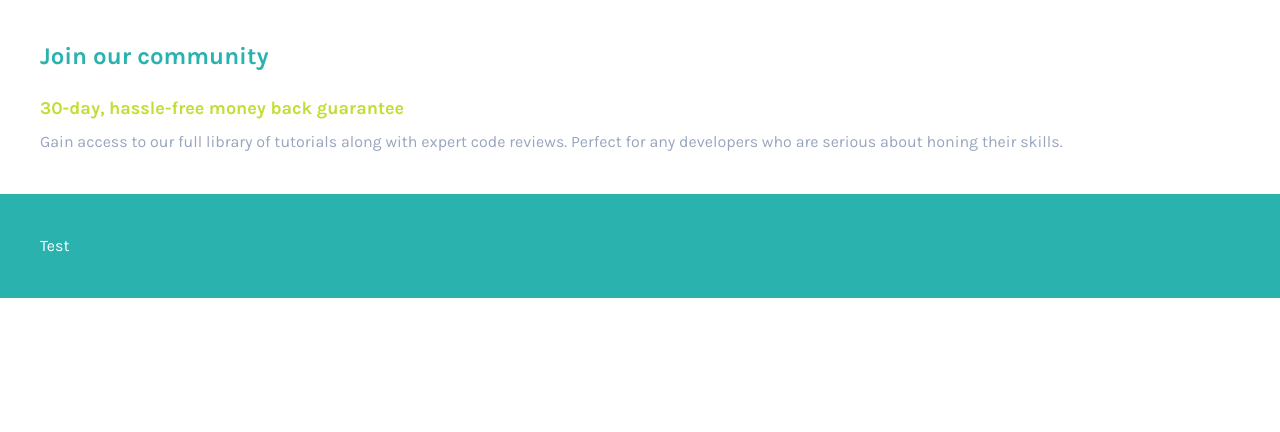
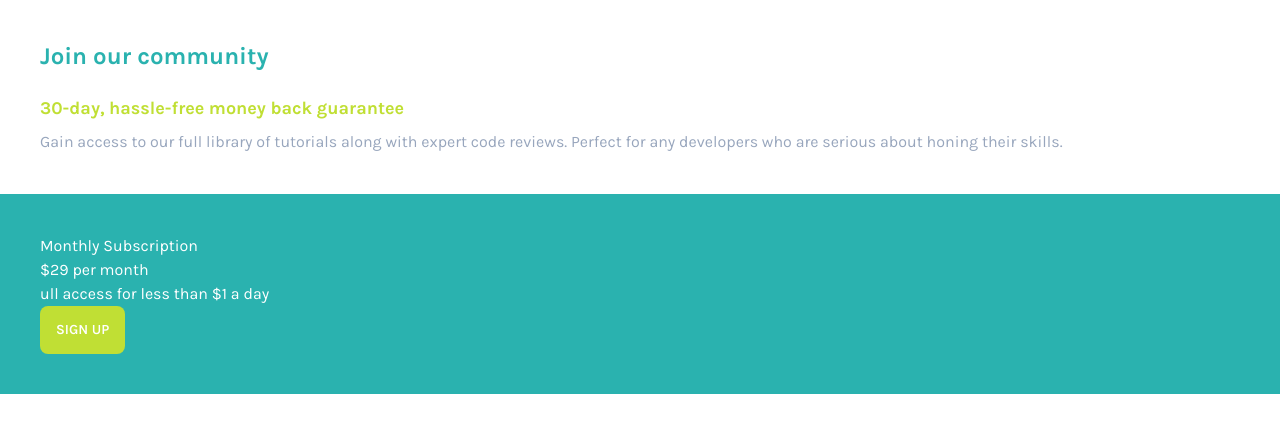
Before and after one commit to chungvuiloong/single-price-grid-component, a Next.js app: page / in a window 1280 px wide. Shown: the top 432 px of the page. Built offline with nearby package versions, Linux system fonts and the light colour scheme.

Commit message:
Added text to container.

```diff
--- a/src/app/page.tsx
+++ b/src/app/page.tsx
@@ -11,7 +11,10 @@ export default function Home() {
   Perfect for any developers who are serious about honing their skills.</p>
         </div>
         <div className='bg-Cyan p-10 text-white'>
-            Test
+            <div>Monthly Subscription</div>
+            <div>$29 per month</div>
+            <div>ull access for less than $1 a day</div>
+            <button className="btn bg-Bright-Yellow border-none text-white">Sign Up</button>
         </div>
 
     </main>
```
